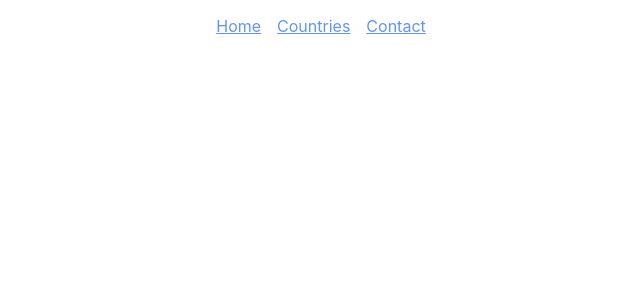
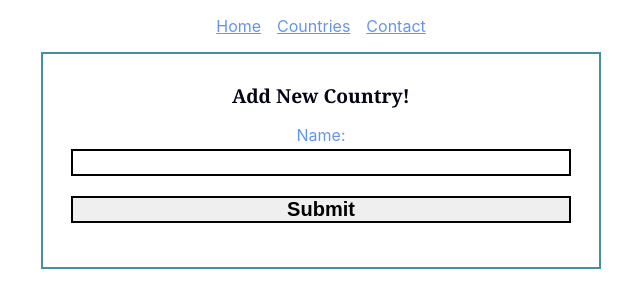
Before and after one commit to ilonagog/georgia-frontend, a React (Create React App) app: page /country/new in a window 1280 px wide. Shown: the top 308 px of the page, without its empty margins (319-959 px from the left). Built offline with nearby package versions, Linux system fonts and the light colour scheme; no server answers.

Commit message:
Added reset form function to reset new tours form

```diff
--- a/src/App.js
+++ b/src/App.js
@@ -6,14 +6,12 @@ import NavBar from "./components/NavBar"
 import Countries from './components/Countries';
 import Country from "./components/Country"
 import Contact from './components/Constact';
-import CountryForm from './components/CountryForm';
-import Tours from './components/Tours';
-import TourForm from './components/TourForm';
+import NewCountry from './components/NewCountry';
+import NewTour from './components/NewTour';
 
 function App() {
 
   const [countries, setCountries] = useState([])
-  const [tours, setTours] = useState([])
 
   useEffect(() => {
     fetch('http://localhost:9292/countries')
@@ -24,15 +22,9 @@ function App() {
       })
   }, [])
 
-  useEffect(() => {
-    fetch('http://localhost:9292/tours')
-      .then(resp => resp.json())
-      .then(data => {
-        console.log(data)
-        setTours(data)
-      })
-  }, [])
-
+  const addNewCountry = (newCountry) => {
+    setCountries((countryObj) => [...countryObj, newCountry])
+  }
 
   return (
     <div className="App">
@@ -41,9 +33,9 @@ function App() {
         <Route exact path="/" element={<Home />} />
         <Route exact path="/countries" element={<Countries countries={countries} />} />
         <Route exact path="/countries/:id" element={<Country />} />
-        <Route exact path='/countryform' element={<CountryForm />} />
-        <Route exact path='/tourform' element={<TourForm />} />
-        <Route exact path='/tours' element={<Tours tours={tours} />} />
+        <Route exact path='/country/new' element={<NewCountry addNewCountry={addNewCountry} />} />
+        <Route exact path='/countries/:id/tourform' element={<NewTour />} />
+        {/* <Route exact path='/tours' element={<Tours tours={tours} />} /> */}
         <Route exact path='/contact' element={<Contact />} />
       </Routes>
     </div>
--- a/src/components/Countries.js
+++ b/src/components/Countries.js
@@ -18,7 +18,7 @@ const Countries = ({ countries }) => {
     return (
         <div>
             <ul>{countriesList}</ul>
-            <Link to={'/countryform'}>
+            <Link to={'/country/new'}>
                 <button className='form-link'>Add Country !</button>
             </Link>
 
--- a/src/components/Country.js
+++ b/src/components/Country.js
@@ -19,7 +19,7 @@ const Country = () => {
             })
     }, [])
 
-    const tours = country.tours.map(t => <Tour key={t.id} tour={t} />)
+    const tours = country.tours.map(tour => <Tour key={tour.id} tour={tour} />)
 
     return (
         <div>
--- a/src/components/CountryPage.js
+++ b/src/components/CountryPage.js
@@ -8,6 +8,7 @@ const CountryPage = ({ country }) => {
             <Link to={`/countries/${country.id}`}>
                 <h3>{country.name}</h3>
             </Link>
+            <Link></Link>
             {/* <Link to={'/countryform'}>
                 <button className='form-link'>Add New Country !</button>
             </Link> */}
--- a/src/components/CountryForm.js
+++ b/src/components/NewCountry.js
@@ -1,8 +1,12 @@
 import React from 'react'
 import { useState } from 'react'
 
-const CountryForm = () => {
+const NewCountry = ({ addNewCountry }) => {
     const [name, setName] = useState('')
+
+    const resetForm = () => {
+        setName("")
+    }
 
     const handleSubmit = (e) => {
         e.preventDefault()
@@ -15,11 +19,11 @@ const CountryForm = () => {
                 name: name
             })
         })
-            .then((resp => resp.json())
-                .then((data) =>
-                    console.log(data)
-                )
-            )
+            .then((resp) => resp.json())
+            .then((newCountry) => {
+                addNewCountry(newCountry);
+                resetForm()
+            })
     }
     const handleChange = (e) => {
         setName(e.target.value)
@@ -37,4 +41,4 @@ const CountryForm = () => {
     )
 }
 
-export default CountryForm
+export default NewCountry
--- /dev/null
+++ b/src/components/NewTour.js
@@ -0,0 +1,74 @@
+import React, { useState } from 'react'
+import { useParams } from 'react-router-dom'
+
+const NewTour = () => {
+    const [name, setName] = useState('')
+    const [image_url, setImage_url] = useState('')
+    const [price, setPrice] = useState('')
+    const [days, setDays] = useState('')
+
+    const params = useParams()
+    const resetForm = () => {
+        setName("")
+        setImage_url("")
+        setPrice("")
+        setDays("")
+    }
+
+    // const resetForm = () => { }
+    const handleSubmit = (e) => {
+        e.preventDefault()
+        fetch(`http://localhost:9292/tours`, {
+            method: "POST",
+            headers: {
+                "Content-type": "application/json"
+            },
+            body: JSON.stringify({
+                country_id: params.id,
+                name: name,
+                image_url: image_url,
+                price: price,
+                days: days
+            })
+        })
+            .then(r => r.json())
+            .then((data) => {
+                console.log(data)
+                resetForm()
+            })
+        console.log(name)
+
+    }
+    const handleNameChange = (e) => {
+        setName(e.target.value)
+    }
+    const handleImageChange = (e) => {
+        setImage_url(e.target.value)
+    }
+    const handlePriceChange = (e) => {
+        setPrice(e.target.value)
+    }
+    const handleDaysChange = (e) => {
+        setDays(e.target.value)
+    }
+
+
+    return (
+        <section>
+            <form className='form' onSubmit={handleSubmit}>
+                <h3>Add New Tour !</h3>
+                <label htmlFor='name'>Name:</label>
+                <input type="text" id="name" value={name} onChange={handleNameChange}></input>
+                <label htmlFor='image'>Image:</label>
+                <input type="text" id="image" value={image_url} onChange={handleImageChange}></input>
+                <label htmlFor='price'>Price:</label>
+                <input type="text" id="price" value={price} onChange={handlePriceChange}></input>
+                <label htmlFor='days'>Days</label>
+                <input type="text" id="days" value={days} onChange={handleDaysChange}></input>
+                <button className='submit' type='submit'>Add Tour</button>
+            </form>
+        </section>
+    )
+}
+
+export default NewTour
--- a/src/components/Tour.js
+++ b/src/components/Tour.js
@@ -12,7 +12,6 @@ const Tour = ({ tour }) => {
                 <h3>Days:{tour.days}</h3>
             </li>
         </ul>
-
     )
 }
 
--- a/src/components/TourForm.js
+++ /dev/null
@@ -1,41 +0,0 @@
-import React, { useState } from 'react'
-
-const TourForm = () => {
-    const [name, setName] = useState('')
-    const [image_url, setImage_url] = useState('')
-    const [price, setPrice] = useState('')
-    const [days, setDays] = useState('')
-
-    // const resetForm = () => { }
-    const handleSubmit = (e) => {
-        e.preventDefault()
-        console.log(name)
-
-    }
-    const handleChange = (e) => {
-        setName(e.target.value)
-        setImage_url(e.target.value)
-        setPrice(e.target.value)
-        setDays(e.target.value)
-
-    }
-
-    return (
-        <section>
-            <form className='form' onSubmit={handleSubmit}>
-                <h3>Add New Tour !</h3>
-                <label htmlFor='name'>Name:</label>
-                <input type="text" id="name" value={name} onChange={handleChange}></input>
-                <label htmlFor='image'>Image:</label>
-                <input type="text" id="image" value={image_url} onChange={handleChange}></input>
-                <label htmlFor='price'>Price:</label>
-                <input type="text" id="price" value={price} onChange={handleChange}></input>
-                <label htmlFor='days'>Days</label>
-                <input type="text" id="days" value={days} onChange={handleChange}></input>
-                <button className='submit' type='submit'>Add Tour</button>
-            </form>
-        </section>
-    )
-}
-
-export default TourForm
--- a/src/index.css
+++ b/src/index.css
@@ -150,3 +150,43 @@ img {
 .home {
   display: block;
 }
+
+.form button[type="submit"] {
+  width: 100%;
+  cursor: pointer;
+}
+
+.form {
+  display: flex;
+  flex-direction: column;
+  width: 500px;
+  margin: 0 auto;
+  border: 2px solid var(--dark-turquoise);
+  padding: 1.75rem;
+}
+
+.form h3 {
+  margin-bottom: 1rem;
+}
+
+input,
+textarea,
+select {
+  margin-top: 0.25rem;
+  margin-bottom: 1rem;
+  color: black;
+  border: none;
+  font-size: 1.25rem;
+  font-weight: bold;
+  transition: all 0.3s;
+  border: 2px solid;
+}
+
+input:focus,
+textarea:focus,
+select:focus {
+  font-family: 'Times New Roman', Times, serif;
+  color: #030416;
+  outline: none;
+  border: 2px solid var(--primary);
+}
```
Also changed, not shown: src/components/NavBar.js (+2 -6 lines), src/components/TourPage.js (added, +11 -0 lines).
